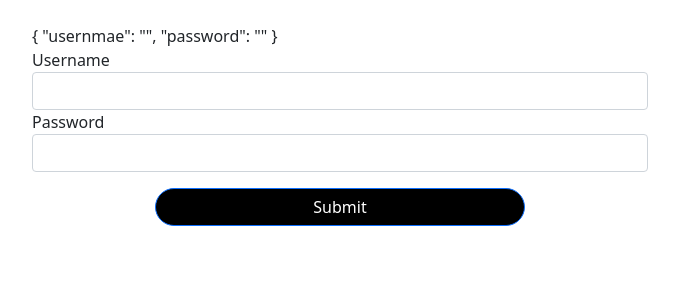
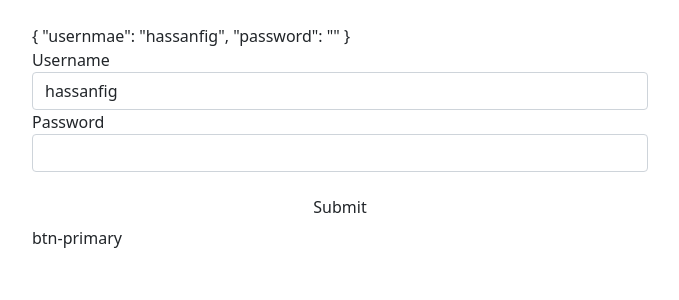
Before and after one commit to hassanfigui1/angular_forms, an Angular app in the folder angular_forms/: page / in a window 1280 px wide. Shown: the top 300 px of the page, without its empty margins (300-979 px from the left). Built offline with nearby package versions, Linux system fonts and the light colour scheme.

Commit message:
adding data binding one way

```diff
--- a/angular_forms/src/app/login-form/login-form.component.html
+++ b/angular_forms/src/app/login-form/login-form.component.html
@@ -3,14 +3,14 @@
         {{userLogin.value | json}}
         <div class="form-group">
             <label for="username mb-3">Username</label>
-            <input type="text" name="usernmae" class="form-control" ngModel />
+            <input type="text" name="usernmae" class="form-control" [ngModel]="user.username" />
         </div>
         <div class="form-group mb-3">
             <label for="password">Password</label>
             <input type="password" class="form-control" name="password" ngModel />
         </div>
         <div class="form-group sub mb-3 ">
-            <button class="btn btn-primary">Submit</button>
+            <button class="btn ">Submit</button>btn-primary
         </div>
     </form>
 </div>
--- a/angular_forms/src/app/login-form/login-form.component.ts
+++ b/angular_forms/src/app/login-form/login-form.component.ts
@@ -10,6 +10,6 @@ export class LoginFormComponent {
   backend_tech = [
     'Django','Flask','Php','Java','Python'
   ];
-  LoginUser = new LoginUser("hassanfig","jamesBlunt123..");
+  user = new LoginUser("hassanfig","jamesBlunt123..");
 
 }
```
